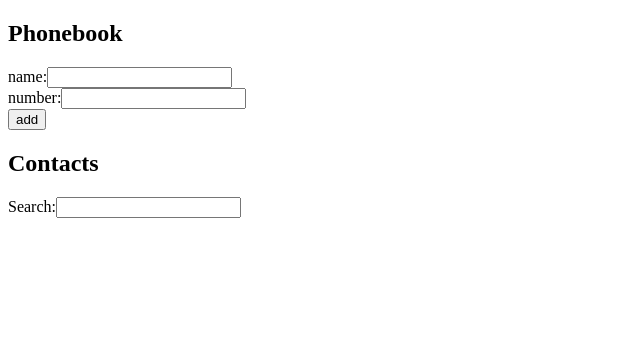
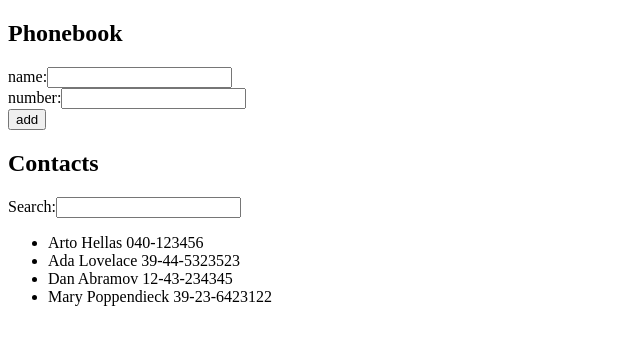
Before and after one commit to MaxraySavage/MERN-phonebook-frontend, a React (Create React App) app: page / in a window 1280 px wide. Shown: the top 344 px of the page, without its empty margins (0-640 px from the left). Built offline with nearby package versions, Linux system fonts and the light colour scheme; data requests are answered from the project's data file.

Commit message:
use json server

```diff
--- /dev/null
+++ b/db.json
@@ -0,0 +1,24 @@
+{
+    "persons":[
+      {
+        "name": "Arto Hellas",
+        "number": "040-123456",
+        "id": 1
+      },
+      {
+        "name": "Ada Lovelace",
+        "number": "39-44-5323523",
+        "id": 2
+      },
+      {
+        "name": "Dan Abramov",
+        "number": "12-43-234345",
+        "id": 3
+      },
+      {
+        "name": "Mary Poppendieck",
+        "number": "39-23-6423122",
+        "id": 4
+      }
+    ]
+}
--- a/src/App.js
+++ b/src/App.js
@@ -1,13 +1,21 @@
-import React, { useState } from 'react'
+import React, { useEffect, useState } from 'react'
 import PersonForm from './components/PersonForm'
 import InputField from './components/InputField'
 import PersonList from './components/PersonList'
+import axios from 'axios'
 
 const App = () => {
   const [ persons, setPersons ] = useState([]);
   const [ newName, setNewName ] = useState('');
   const [ newNumber, setNewNumber ] = useState('');
   const [ filterStr, setFilterStr ] = useState('');
+
+  useEffect(() => {
+    axios
+      .get('http://localhost:3001/persons')
+      .then( response => setPersons(response.data))
+  }, []);
+
 
   const personsToShow = persons.filter((person) => person.name.toLowerCase().indexOf(filterStr.toLowerCase()) !== -1);
 
```
Also changed, not shown: package.json (+6 -1 lines), 1 other file (tests, documents, lock files or other folders).
